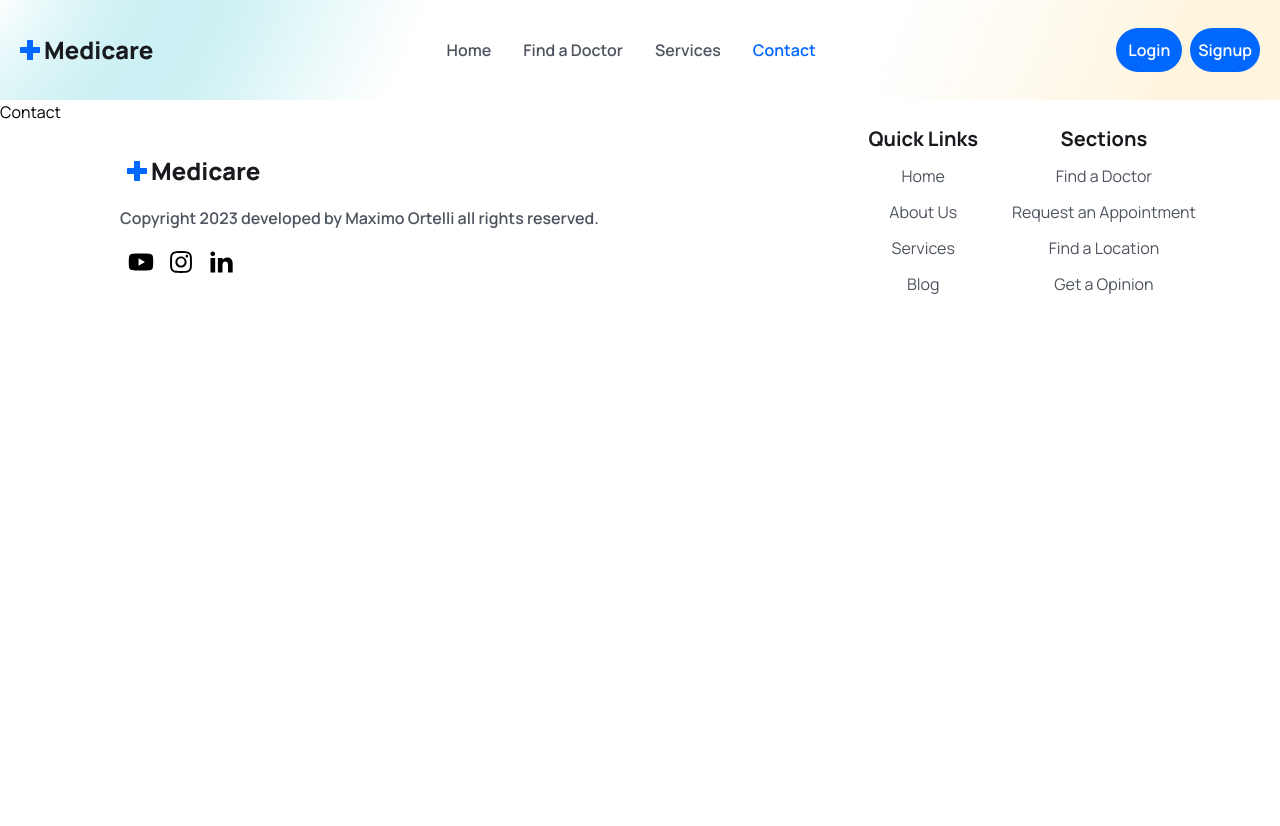
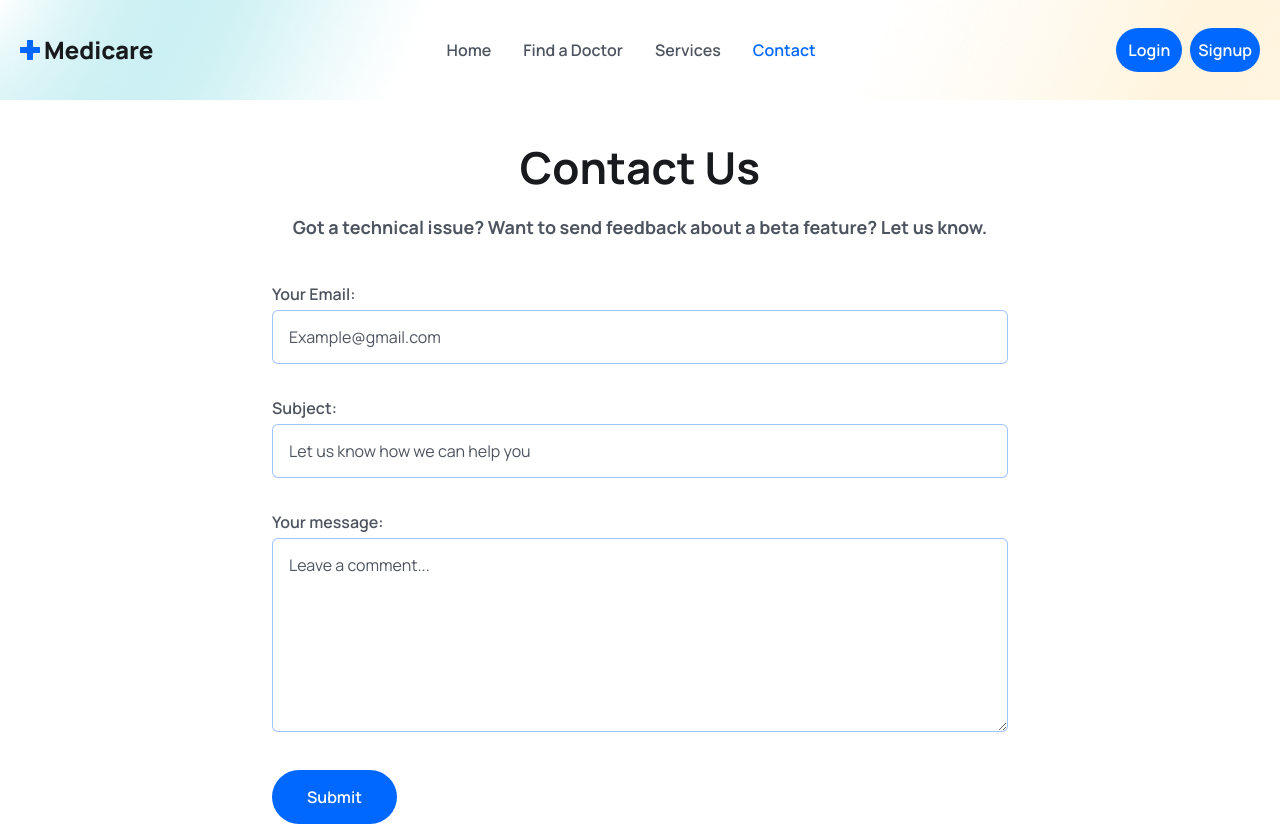
Before and after one commit to smartclin/Full-Stack-Medical-App, a React (Vite) app: page /contact in a window 1280 px wide. Shown: the top 826 px of the page. Before the commit the page ends 800 px from the top, so only its background shows below. Built offline with nearby package versions, Linux system fonts and the light colour scheme; a web font is replaced by a local one.

Commit message:
Added Contact.jsx
Added Contact.jsx file.
Updated index.css file.

```diff
--- a/src/index.css
+++ b/src/index.css
@@ -29,8 +29,23 @@
     @apply bg-[url('./assets/images/mask.png')] bg-no-repeat bg-center bg-cover w-full h-[100px] leading-[100px];
   }
 
-  section {
+  .section {
     @apply bg-no-repeat bg-center bg-cover;
+  }
+
+  .hero_section {
+    @apply bg-[url('./assets/images/hero-bg.png')] bg-no-repeat bg-center bg-cover;
+  }
+
+  .form_label{
+    @apply text-textColor font-semibold text-[16px] mb-2;
+  }
+
+  .form_input
+  {
+    @apply w-full px-4 py-3 border border-solid border-[#0066ff61] focus:outline-none
+    focus:border-primaryColor text-[16px] leading-7 text-headingColor placeholder:text-textColor
+    cursor-pointer rounded-md;
   }
 }
 
--- a/src/pages/Contact.jsx
+++ b/src/pages/Contact.jsx
@@ -1,6 +1,52 @@
 const Contact = () => {
   return (
-    <div>Contact</div>
+    <section>
+       <div className="px-4 mx-auto max-w-screen-md">
+         <h2 className="heading text-center">Contact Us</h2>
+         <p className="mb-8 lg:mb-10 font-bold text-center text_para">
+            Got a technical issue? Want to send feedback about a beta feature? Let us know.
+         </p>
+         <form action="#" className="space-y-8">
+            <div>
+              <label htmlFor="email" className="form_label">
+                 Your Email:
+              </label>
+              <input
+              type="email"
+              id="email"
+              placeholder="Example@gmail.com"
+              className="form_input mt-1"/>
+            </div>
+
+            <div>
+              <label htmlFor="subject" className="form_label">
+                 Subject:
+              </label>
+              <input
+              type="text"
+              id="subject"
+              placeholder="Let us know how we can help you"
+              className="form_input mt-1"/>
+            </div>
+
+            <div className="sm:col-span-2">
+              <label htmlFor="message" className="form_label">
+                 Your message:
+              </label>
+              <textarea
+              rows="6"
+              type="text"
+              id="message"
+              placeholder="Leave a comment..."
+              className="form_input mt-1"/>
+            </div>
+            <button className="btn rounded-full sm:w-fit">Submit</button>
+         </form>
+
+
+       </div>
+    </section>
+
   );
 };
 
```
